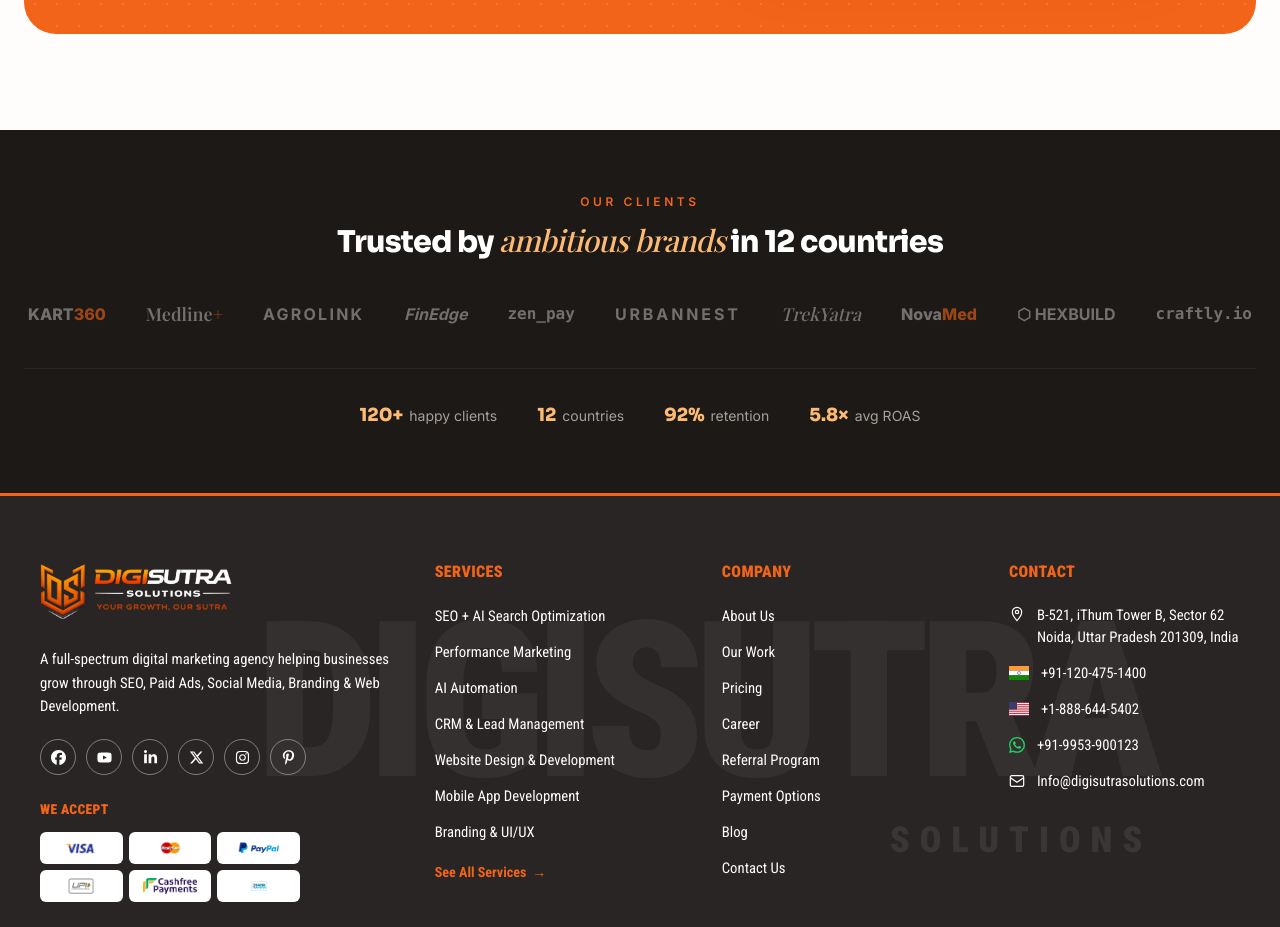
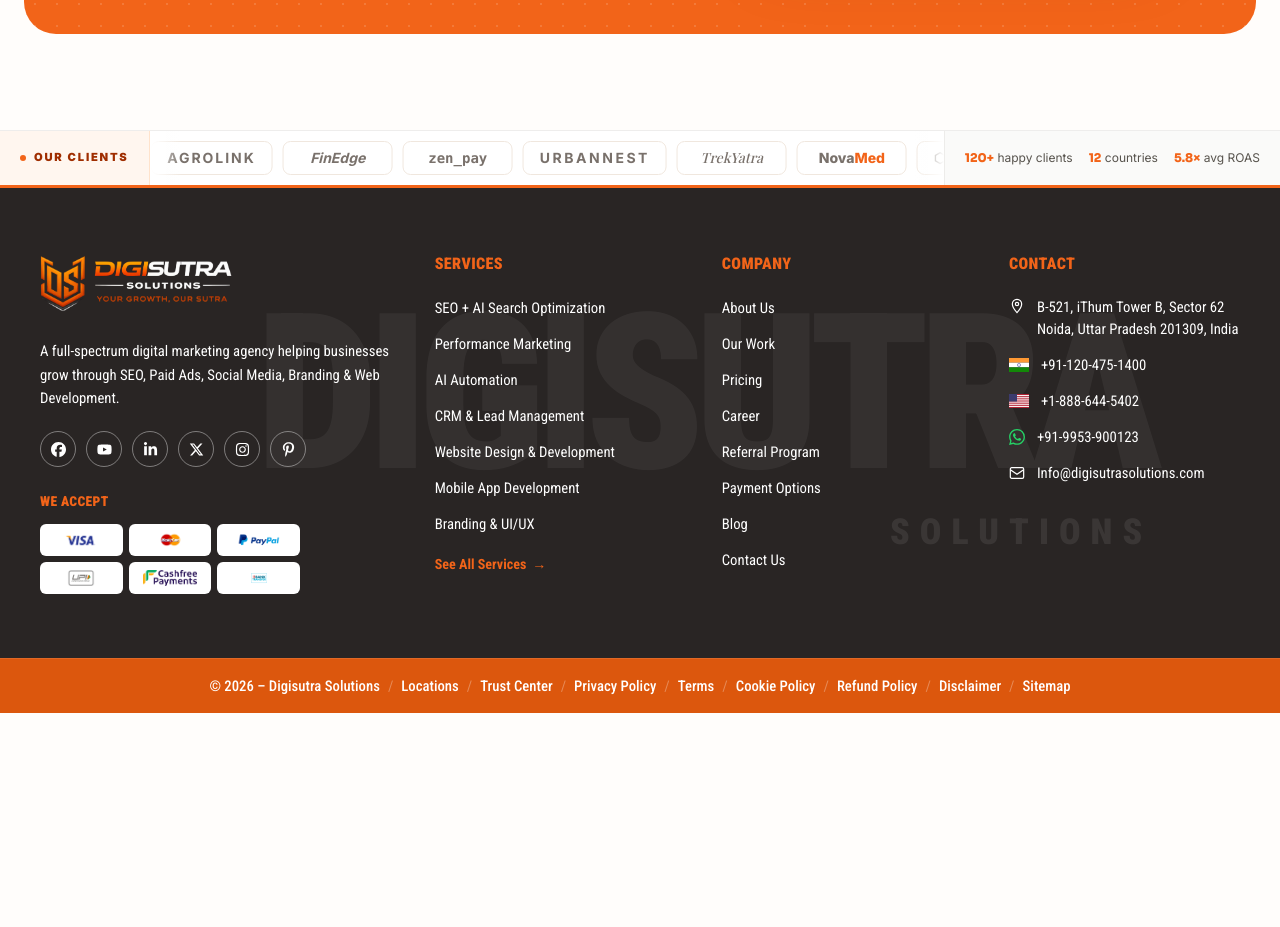
Before and after one commit to digisutrasolution/digisutrasolutions-new, a Next.js app: page / in a window 1280 px wide. Shown: the part 5778-6705 px from the top of the page. After the commit the page ends 6491 px from the top, so only its background shows below. Built offline with nearby package versions, Linux system fonts and the light colour scheme; no server answers; the database is empty.

Commit message:
Revert "Clients bar becomes a dark pre-footer trust band"
This reverts commit b88998f9bb810018ff62da6daa74718bc5f805a4.

```diff
--- a/components/ClientsBar.tsx
+++ b/components/ClientsBar.tsx
@@ -1,75 +1,68 @@
 import type { ReactNode } from "react";
-import Reveal from "@/components/Reveal";
 
-/* Dark pre-footer trust band: ghost wordmarks on charcoal that flow into
-   the footer's dark zone. Logos brighten and lift on hover; stats row
-   sits under a hairline divider. Replaces the mid-page Clients section. */
+/* Slim trust bar just above the footer: inline label, one compact wordmark
+   marquee (clipped lane with edge fades, pause on hover), key stats right.
+   Replaces the full Clients section that used to sit mid-page. */
 
 type Mark = { key: string; node: ReactNode; className?: string };
 
 const MARKS: Mark[] = [
-  { key: "kart360", node: <>KART<span className="text-[#F26419]/60 transition-colors group-hover:text-[#F26419]">360</span></>, className: "font-extrabold" },
-  { key: "medline", node: <>Medline<span className="text-[#F26419]/60 transition-colors group-hover:text-[#F26419]">+</span></>, className: "font-serif-accent text-lg font-bold" },
+  { key: "kart360", node: <>KART<span className="text-[#F26419]">360</span></>, className: "font-extrabold" },
+  { key: "medline", node: <>Medline<span className="text-[#F26419]">+</span></>, className: "font-serif-accent font-bold" },
   { key: "agrolink", node: "AGROLINK", className: "font-bold tracking-[0.14em]" },
   { key: "finedge", node: "FinEdge", className: "font-bold italic" },
   { key: "zenpay", node: "zen_pay", className: "font-mono font-bold" },
   { key: "urbannest", node: "URBANNEST", className: "font-bold tracking-[0.18em]" },
-  { key: "trekyatra", node: "TrekYatra", className: "font-serif-accent text-lg italic" },
-  { key: "novamed", node: <>Nova<span className="text-[#F26419]/60 transition-colors group-hover:text-[#F26419]">Med</span></>, className: "font-extrabold" },
+  { key: "trekyatra", node: "TrekYatra", className: "font-serif-accent italic" },
+  { key: "novamed", node: <>Nova<span className="text-[#F26419]">Med</span></>, className: "font-extrabold" },
   { key: "hexbuild", node: "⬡ HEXBUILD", className: "font-bold" },
   { key: "craftly", node: "craftly.io", className: "font-mono font-bold" },
 ];
 
-const STATS = [
-  { value: "120+", label: "happy clients" },
-  { value: "12", label: "countries" },
-  { value: "92%", label: "retention" },
-  { value: "5.8×", label: "avg ROAS" },
-];
+export default function ClientsBar() {
+  // Two copies per animation half so -50% loops seamlessly on ultrawide.
+  const row = [...MARKS, ...MARKS, ...MARKS, ...MARKS];
 
-export default function ClientsBar() {
   return (
-    <section aria-label="Trusted by our clients" className="bg-stone-900">
-      <div className="mx-auto max-w-[1280px] px-6 py-14 sm:py-16">
-        <Reveal>
-          <div className="text-center">
-            <p className="mb-3 text-xs font-semibold uppercase tracking-[0.3em] text-[#F26419]">
+    <div
+      aria-label="Trusted by our clients"
+      className="flex items-center border-t border-stone-200/70 bg-white"
+    >
+      <div className="hidden shrink-0 items-center gap-2 self-stretch border-r border-[#FFE3CC] bg-[#FFF6EF] px-5 sm:flex">
+        <span className="h-1.5 w-1.5 rounded-full bg-[#F26419]" aria-hidden />
+        <span className="whitespace-nowrap text-[0.7rem] font-black uppercase tracking-[0.16em] text-orange-800">
           Our clients
-            </p>
-            <h2 className="font-display text-2xl font-extrabold tracking-tight text-white sm:text-3xl">
-              Trusted by{" "}
-              <span className="font-serif-accent font-medium italic text-[#FDBA74]">
-                ambitious brands
-              </span>{" "}
-              in 12 countries
-            </h2>
+        </span>
       </div>
-        </Reveal>
-        <Reveal delay={0.1}>
-          <div className="mt-10 flex flex-wrap items-center justify-center gap-x-10 gap-y-5">
-            {MARKS.map((m) => (
+      <div className="relative flex-1 overflow-hidden py-2.5">
+        <div
+          className="flex w-max items-center gap-2.5 hover:[animation-play-state:paused] animate-marquee"
+          style={{ animationDuration: "70s" }}
+        >
+          {row.map((m, i) => (
             <span
-                key={m.key}
-                className={`group cursor-default whitespace-nowrap text-base text-white/[0.38] transition-all duration-300 hover:-translate-y-0.5 hover:text-white ${m.className ?? ""}`}
+              key={`${m.key}-${i}`}
+              aria-hidden={i >= MARKS.length || undefined}
+              className={`flex min-w-[110px] items-center justify-center whitespace-nowrap rounded-lg border border-[#F0E7DE] bg-white px-4 py-1.5 text-sm text-stone-500 transition-colors hover:border-[#F26419] hover:text-[#F26419] ${m.className ?? ""}`}
             >
               {m.node}
             </span>
           ))}
         </div>
-        </Reveal>
-        <Reveal delay={0.18}>
-          <div className="mt-10 flex flex-wrap items-center justify-center gap-x-10 gap-y-3 border-t border-stone-800 pt-8">
-            {STATS.map((s) => (
-              <span key={s.label} className="text-sm text-stone-400">
-                <b className="font-display mr-1.5 text-lg font-extrabold text-[#FDBA74]">
-                  {s.value}
-                </b>
-                {s.label}
+        <span className="pointer-events-none absolute inset-y-0 left-0 w-8 bg-gradient-to-r from-white to-transparent" aria-hidden />
+        <span className="pointer-events-none absolute inset-y-0 right-0 w-8 bg-gradient-to-l from-white to-transparent" aria-hidden />
+      </div>
+      <div className="hidden shrink-0 items-center gap-4 self-stretch border-l border-stone-200/70 bg-[#FAFAF9] px-5 lg:flex">
+        <span className="whitespace-nowrap text-xs text-stone-600">
+          <b className="font-display font-extrabold text-[#F26419]">120+</b> happy clients
         </span>
-            ))}
+        <span className="whitespace-nowrap text-xs text-stone-600">
+          <b className="font-display font-extrabold text-[#F26419]">12</b> countries
+        </span>
+        <span className="whitespace-nowrap text-xs text-stone-600">
+          <b className="font-display font-extrabold text-[#F26419]">5.8×</b> avg ROAS
+        </span>
       </div>
-        </Reveal>
     </div>
-    </section>
   );
 }
```
Lines whose indentation alone changed are shown as unchanged.
